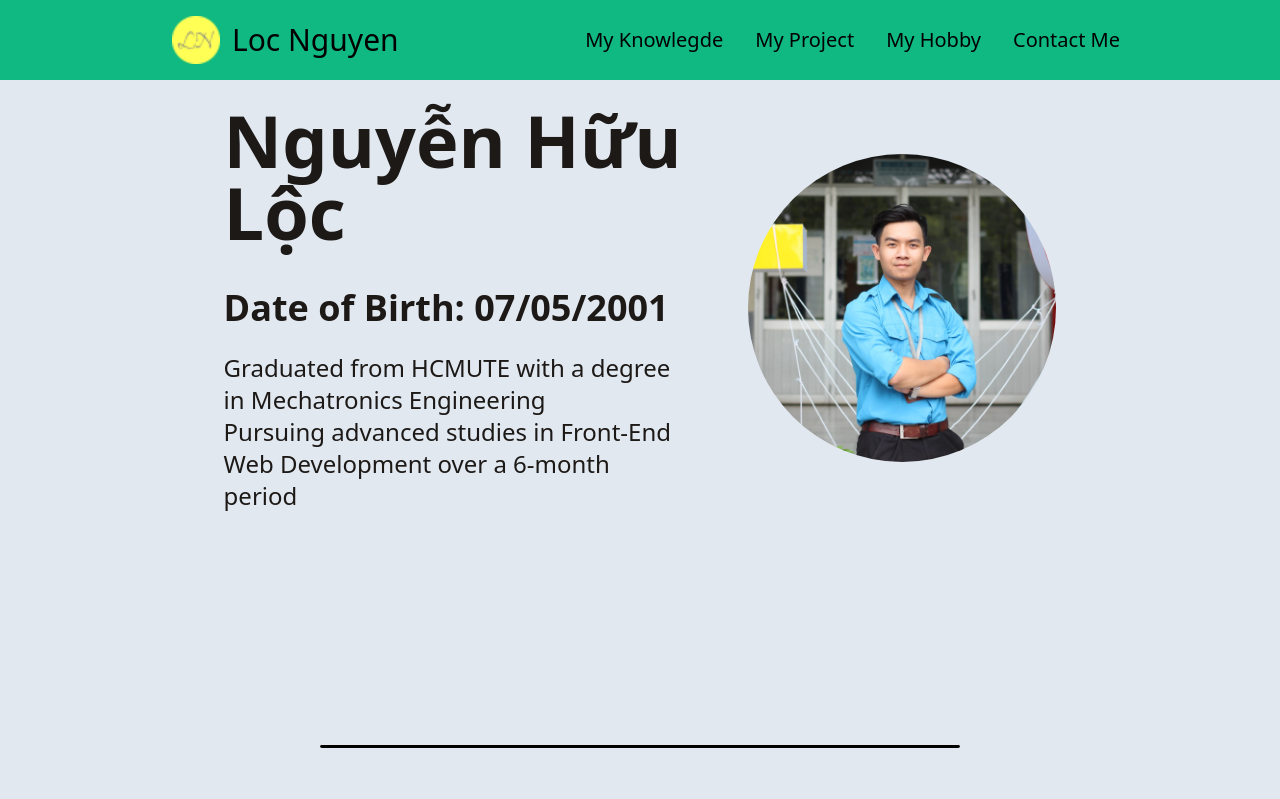
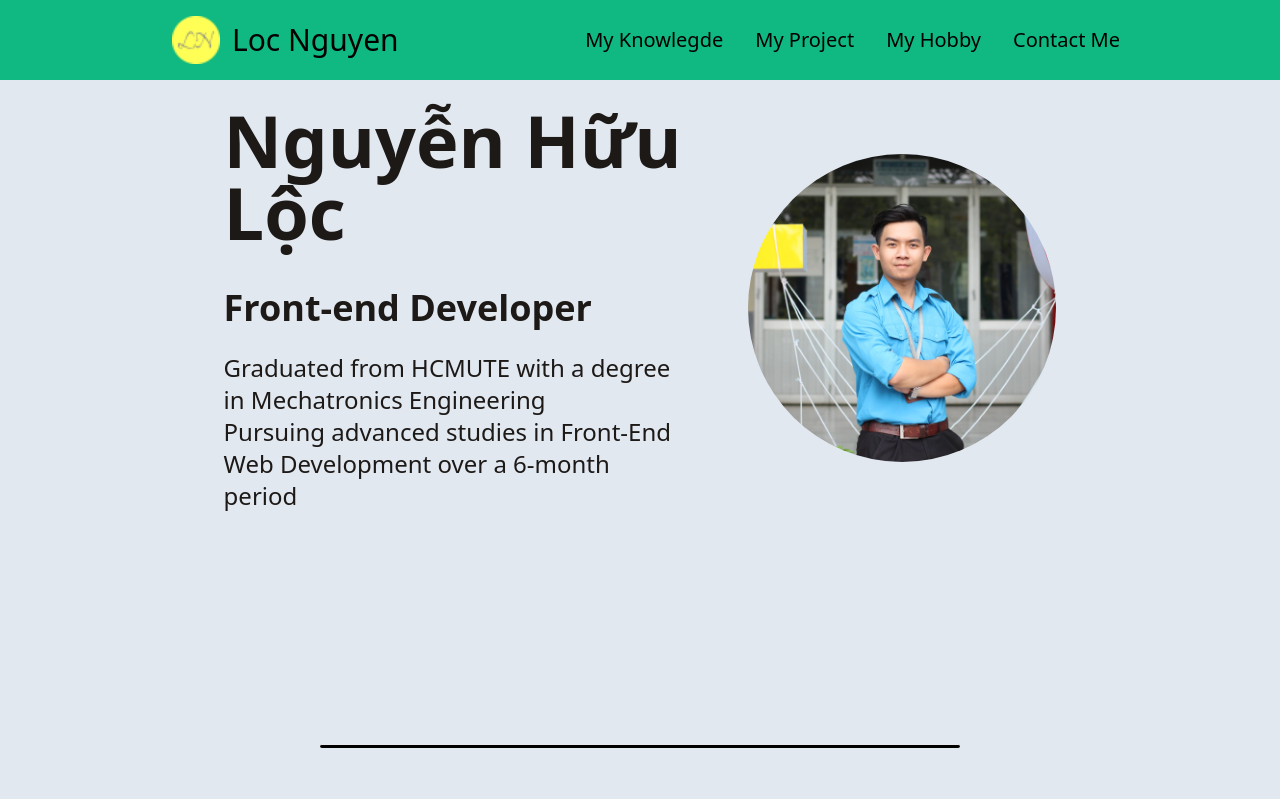
Before and after one commit to luntrum/My-Portfolio, a React (Vite) app: page / in a window 1280 px wide. Shown: the top 799 px of the page. Built offline with nearby package versions, Linux system fonts and the light colour scheme; a small style sheet from the web is missing.

Commit message:
update introduce

```diff
--- a/src/components/MyHomeSection.jsx
+++ b/src/components/MyHomeSection.jsx
@@ -12,7 +12,7 @@ function MyHomeSection() {
             Nguyễn Hữu Lộc
           </h2>
           <h2 className=" max-w-md text-left text-4xl font-bold text-stone-900 dark:text-white ">
-            Date of Birth: 07/05/2001
+            Front-end Developer
           </h2>
           <br />
           <p className=" max-w-md text-left text-2xl  text-stone-900 dark:text-white">
```
